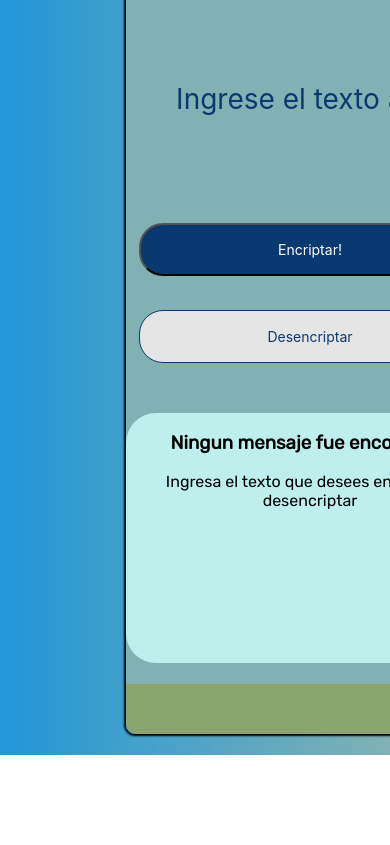
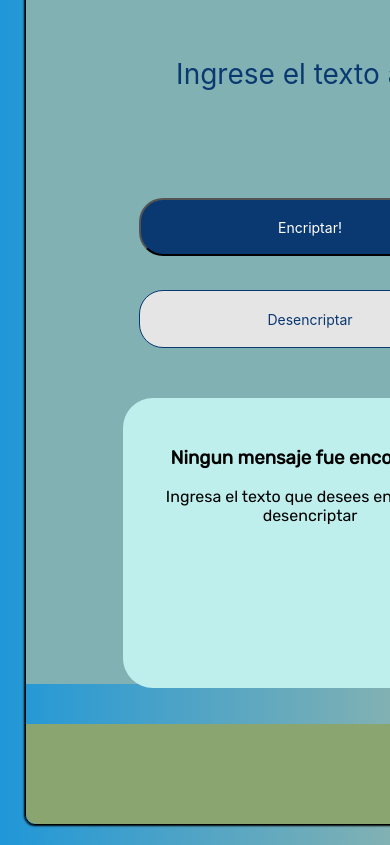
Before and after one commit to Javierlm24/Encriptador-de-Texto, a plain HTML site: page index.html in a window 390 px wide. Shown: the part 97-942 px from the top of the page. Before the commit the page ends 852 px from the top, so only its background shows below. Drawn offline with Linux system fonts and the light colour scheme.

Commit message:
cambio responsive

```diff
--- a/styles.css
+++ b/styles.css
@@ -170,16 +170,20 @@ footer{
 @media screen and (max-width: 620px) {
     body {
         width: 620px;
+        height: 100%;
         background-repeat: no-repeat;
         background-position: center center;
         background-attachment: fixed;
     }
 
     .container {
-        padding: 20px;
         width: 100%;
-        max-width: 370px;
+        max-width: 570px;
         margin: 0 auto;
+    }
+
+    .Encrypter{
+        height: 900px;
     }
 
     .container_main {
@@ -197,7 +201,7 @@ footer{
 
     .inputText #text {
         margin: 50px 0 80px;
-        width: 50%;
+        width: 100%;
         align-items: center;
         text-align: center;
     }
@@ -209,7 +213,7 @@ footer{
         justify-content: center;    /* Centrado horizontal */
         align-items: center; /* Centrado vertical */
         align-content: center;
-        height: 150px;
+        height: 160px;
     }
 
     section div button:nth-child(1),
@@ -241,8 +245,8 @@ footer{
     .areatext {
         width: 100%;
         max-width: 400px;
-        height: 250px;
-        margin: 0 auto;
+        height: 230px;
+        margin: 30px auto;
     }
 
     .areatext #result {
@@ -254,4 +258,9 @@ footer{
     .muñeco {
         display: none;
     }
+
+    footer{
+        height: 100px;
+        margin: 40px auto;
+    }
 }
```
